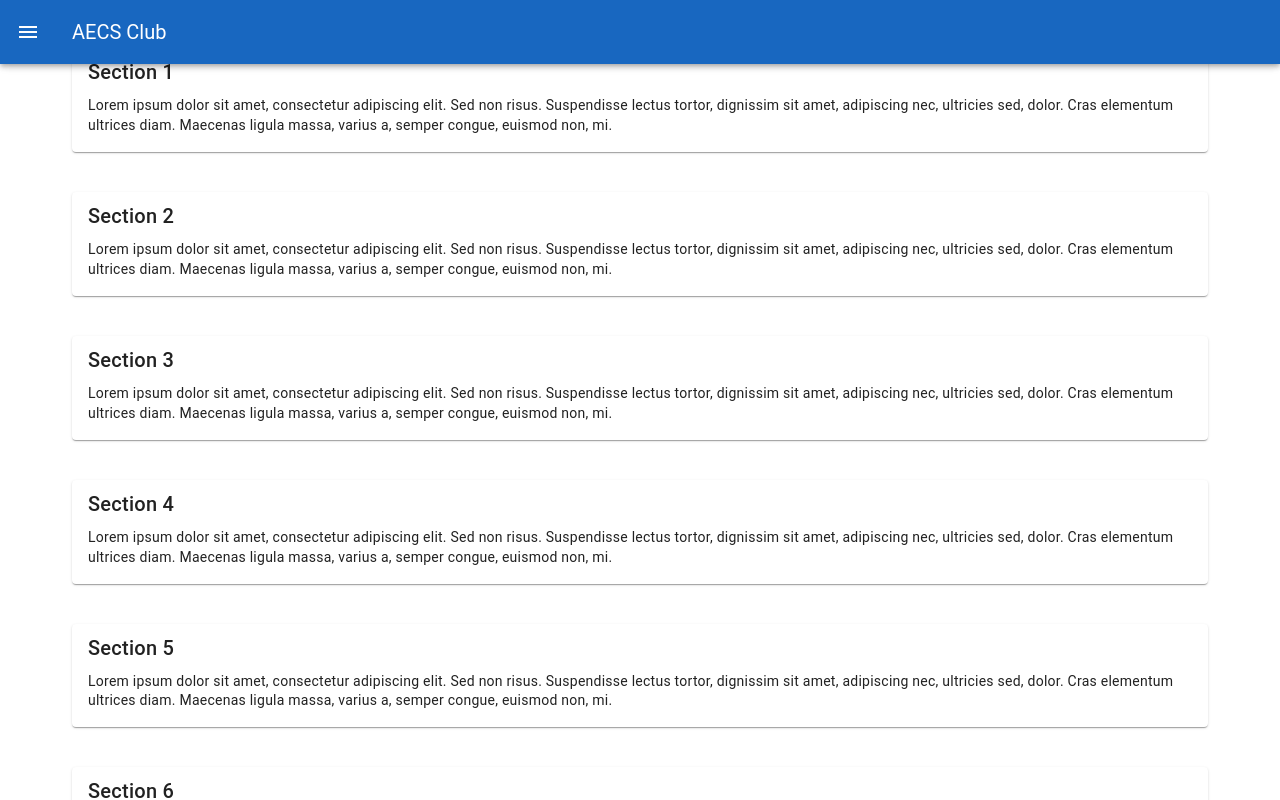
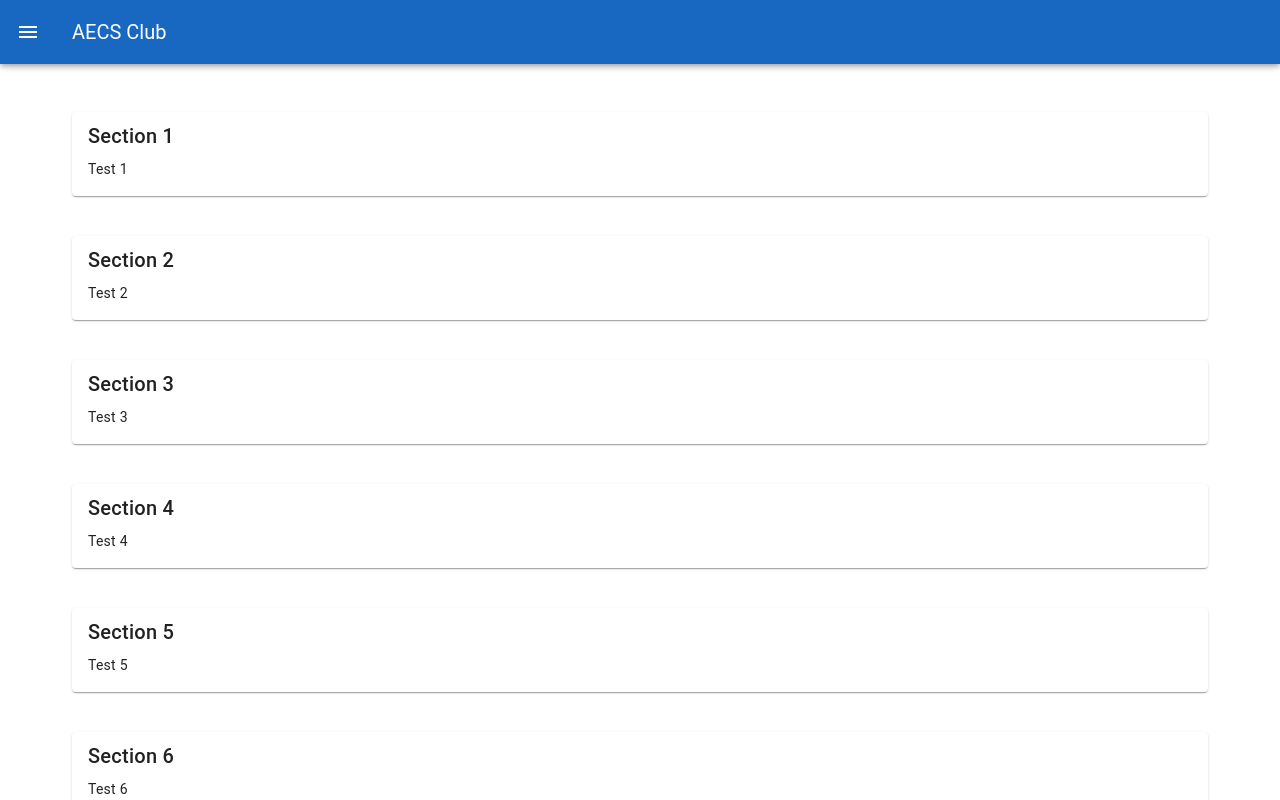
Before and after one commit to AECS-iics/clubwebsite, a Nuxt app: page / in a window 1280 px wide. Shown: the top 800 px of the page. Built offline with nearby package versions, Linux system fonts and the light colour scheme.

Commit message:
Editing default layout and Index

```diff
--- a/layouts/default.vue
+++ b/layouts/default.vue
@@ -55,8 +55,7 @@ const title = 'AECS Club'
 
 const navItems = [
   { title: 'Home', to: '/', icon: 'mdi-home' },
-  { title: 'About', to: '/about', icon: 'mdi-information' },
-  { title: 'Events', to: '/events', icon: 'mdi-calendar' },
+  { title: 'Projects', to: '/events', icon: 'mdi-cog' },
   { title: 'Contact', to: '/contact', icon: 'mdi-email' }
 ]
 </script>
--- a/pages/index.vue
+++ b/pages/index.vue
@@ -1,17 +1,17 @@
 <template>
-    <v-container>
-      <v-row>
-        <v-col cols="12" v-for="i in 100" :key="i">
+    <v-container app>
+      <v-main>
+        <v-row>
+        <v-col cols="12" v-for="i in 50" :key="i">
           <v-card class="mb-4">
             <v-card-title class="text-h6">Section {{ i }}</v-card-title>
             <v-card-text>
-              Lorem ipsum dolor sit amet, consectetur adipiscing elit.
-              Sed non risus. Suspendisse lectus tortor, dignissim sit amet,
-              adipiscing nec, ultricies sed, dolor. Cras elementum ultrices diam.
-              Maecenas ligula massa, varius a, semper congue, euismod non, mi.
+              Test {{ i }}
             </v-card-text>
           </v-card>
         </v-col>
       </v-row>
+      </v-main>
+
     </v-container>
   </template>
```
